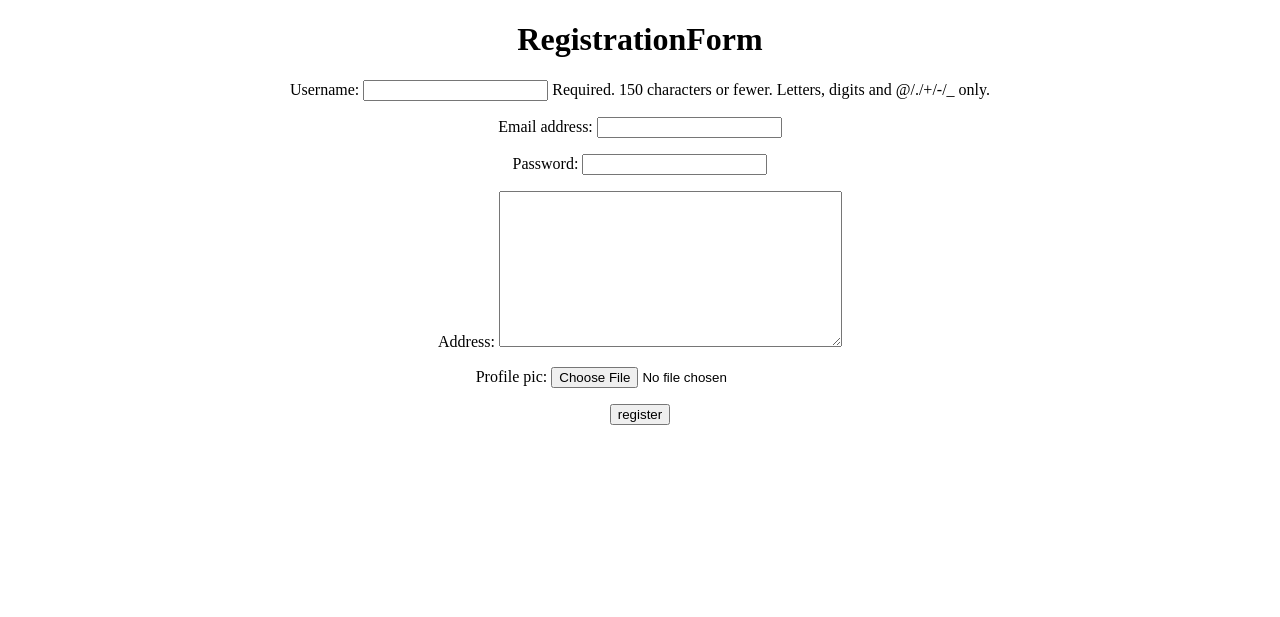
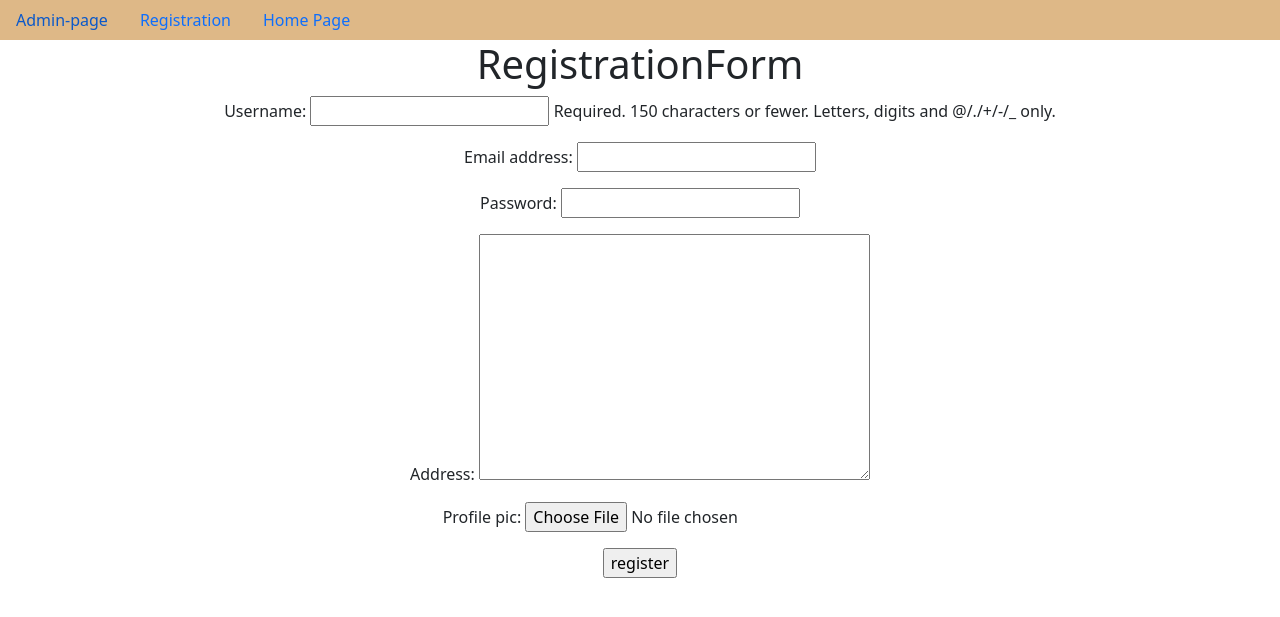
Before and after one commit to BandlaVijayaLakshmmi/dum, a Django app: page /registration/ in a window 1280 px wide. Shown: the top 617 px of the page. Run offline with Django 4.2, Linux system fonts and the light colour scheme.

Commit message:
first commit

```diff
--- a/app/views.py
+++ b/app/views.py
@@ -4,6 +4,8 @@
 
 # Create your views here.
 from app.forms import *
+def home(request):
+    return render(request,'home.html')
 def registration(request):
     ufd=userform()
     pfd=profileform()
--- a/project38/urls.py
+++ b/project38/urls.py
@@ -21,4 +21,5 @@
 urlpatterns = [
     path('admin/', admin.site.urls),
     path('registration/',registration,name='registration'),
+    path('home/',home,name='home'),
 ]+ static(settings.MEDIA_URL, document_root=settings.MEDIA_ROOT)
--- /dev/null
+++ b/template/dummy.html
@@ -0,0 +1,36 @@
+<!doctype html>
+<html lang="en">
+  <head>
+    <!-- Required meta tags -->
+    <meta charset="utf-8">
+    <meta name="viewport" content="width=device-width, initial-scale=1">
+
+    <!-- Bootstrap CSS -->
+    <link href="https://cdn.jsdelivr.net/npm/bootstrap@5.0.2/dist/css/bootstrap.min.css" rel="stylesheet" integrity="sha384-EVSTQN3/azprG1Anm3QDgpJLIm9Nao0Yz1ztcQTwFspd3yD65VohhpuuCOmLASjC" crossorigin="anonymous">
+    {% block title %}
+    <title>Home-page</title>
+    {% endblock %}
+  </head>
+  <body>
+    <center>
+        <nav class="nav" style="background-color:burlywood;">
+            <a href="{% url 'admin:index'%}" class="nav-link">Admin-page</a>
+            <a href="{% url 'registration'%}" class="nav-link">Registration</a>
+            <a href="{% url 'home' %}" class="nav-link">Home Page</a>
+        </nav>
+    </center>
+
+    <!-- Optional JavaScript; choose one of the two! -->
+
+    <!-- Option 1: Bootstrap Bundle with Popper -->
+    <script src="https://cdn.jsdelivr.net/npm/bootstrap@5.0.2/dist/js/bootstrap.bundle.min.js" integrity="sha384-MrcW6ZMFYlzcLA8Nl+NtUVF0sA7MsXsP1UyJoMp4YLEuNSfAP+JcXn/tWtIaxVXM" crossorigin="anonymous"></script>
+
+    <!-- Option 2: Separate Popper and Bootstrap JS -->
+    <!--
+    <script src="https://cdn.jsdelivr.net/npm/@popperjs/core@2.9.2/dist/umd/popper.min.js" integrity="sha384-IQsoLXl5PILFhosVNubq5LC7Qb9DXgDA9i+tQ8Zj3iwWAwPtgFTxbJ8NT4GN1R8p" crossorigin="anonymous"></script>
+    <script src="https://cdn.jsdelivr.net/npm/bootstrap@5.0.2/dist/js/bootstrap.min.js" integrity="sha384-cVKIPhGWiC2Al4u+LWgxfKTRIcfu0JTxR+EQDz/bgldoEyl4H0zUF0QKbrJ0EcQF" crossorigin="anonymous"></script>
+    -->
+    {% block body_block %}
+    {% endblock %}
+  </body>
+</html>
--- a/template/registration.html
+++ b/template/registration.html
@@ -1,12 +1,8 @@
-<!DOCTYPE html>
-<html lang="en">
-<head>
-    <meta charset="UTF-8">
-    <meta http-equiv="X-UA-Compatible" content="IE=edge">
-    <meta name="viewport" content="width=device-width, initial-scale=1.0">
-    <title>Document</title>
-</head>
-<body>
+{% extends 'dummy.html' %}
+{% block title %}
+    <title>registration</title>
+{% endblock %}
+{% block body_block %}
     <center>
         <h1>RegistrationForm</h1>
         <form method="POST"  enctype="multipart/form-data">
@@ -16,5 +12,4 @@
             <input type="submit" value="register">
         </form>
     </center>
-</body>
-</html>
+{% endblock %}
```
Also changed, not shown: template/home.html (added, +8 -0 lines), db.sqlite3, media/pp/wp4594073.webp (added).
